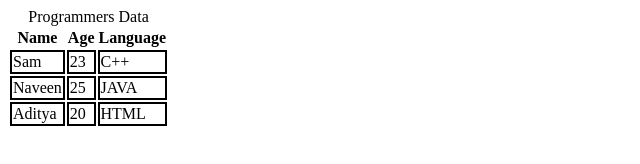
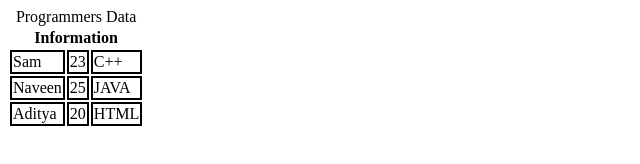
Before and after one commit to ajju-09/Web-D, a plain HTML site: page Table.html in a window 1280 px wide. Shown: the whole page, without its empty margins (0-640 px from the left). Drawn offline with Linux system fonts and the light colour scheme.

Commit message:
Change 2

```diff
--- a/Table.html
+++ b/Table.html
@@ -12,9 +12,12 @@
         <caption>Programmers Data</caption>
         <thead>
         <tr> <!--Table Row-->
-            <th>Name</th><!--Table heading-->
-            <th>Age</th>
-            <th>Language</th>
+           <!--<th>Name</th>--> <!--Table heading-->
+            <!-- <th>Age</th>
+            <th>Language</th> -->
+            <th colspan="3">
+                Information
+            </th>
         </tr>
     </thead>
         <!--Row 2-->
```
